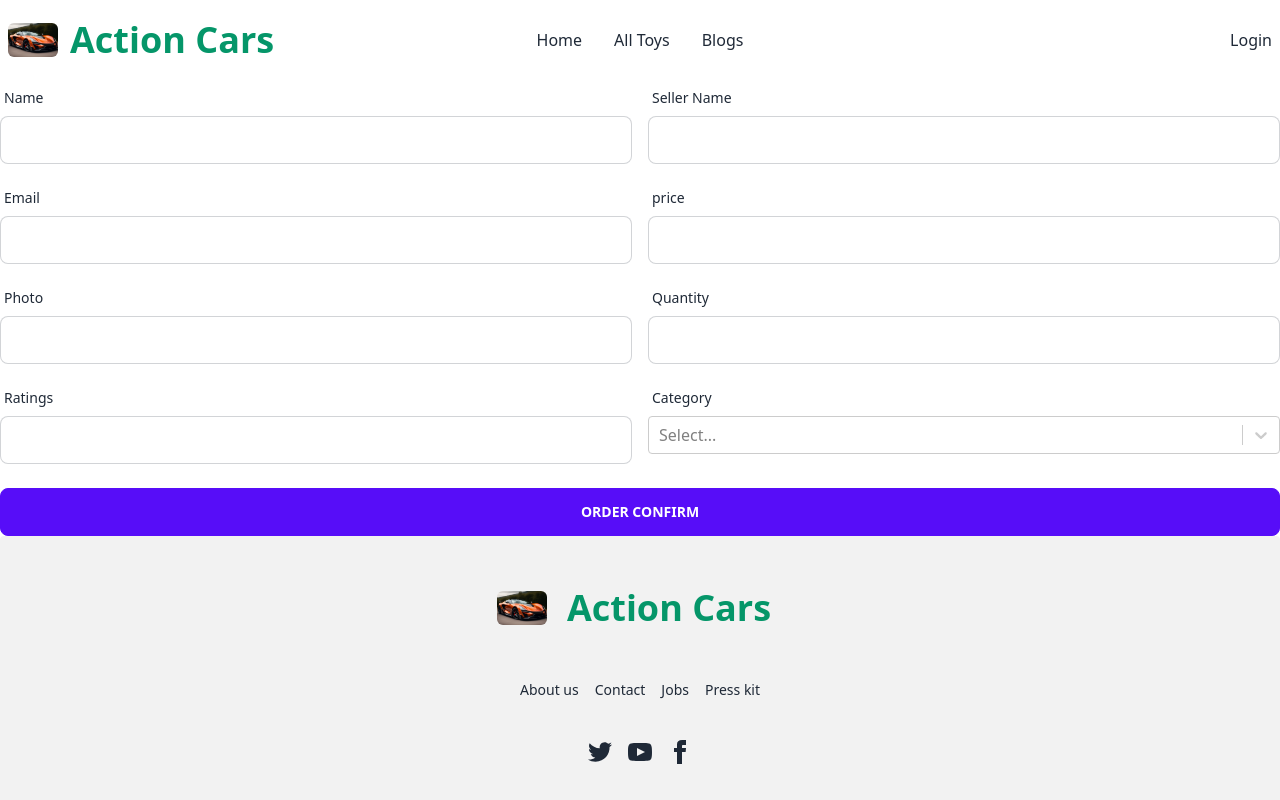
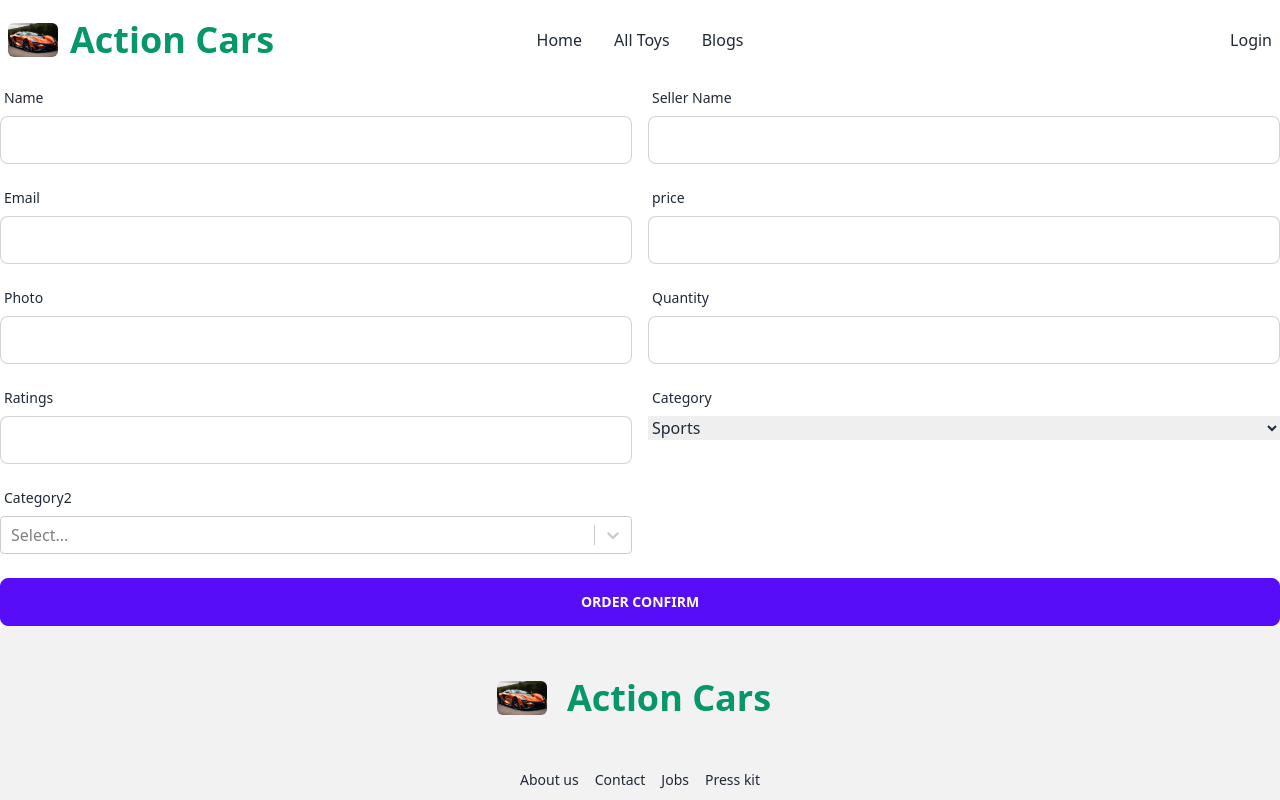
Before and after one commit to Ruhan-ia/toy-client, a React (Vite) app: page /addtoy in a window 1280 px wide. Shown: the top 800 px of the page. Built offline with nearby package versions, Linux system fonts and the light colour scheme; no server answers.

Commit message:
user name added

```diff
--- a/src/Pages/AddToy/AddToy.jsx
+++ b/src/Pages/AddToy/AddToy.jsx
@@ -1,37 +1,40 @@
-import React, { useContext, useState } from 'react';
+import React, { useContext, useState } from "react";
 import { useForm } from "react-hook-form";
-import { AuthContext } from '../../Provider/AuthProvider';
-import Select from 'react-select';
-
+import { AuthContext } from "../../Provider/AuthProvider";
+import Select from "react-select";
 
 const options = [
-    { value: 'sports', label: 'sports' },
-    { value: 'classic', label: 'classic' },
-    { value: 'truck', label: 'truck' },
+  { value: "sports", label: "sports" },
+  { value: "classic", label: "classic" },
+  { value: "truck", label: "truck" },
 ];
 
 const AddToy = () => {
-    const {user} = useContext(AuthContext)
+  const { user } = useContext(AuthContext);
   const [selectedOption, setSelectedOption] = useState(null);
-    const { register, handleSubmit, watch, formState: { errors } } = useForm();
-    const onSubmit = data =>{
+  const {
+    register,
+    handleSubmit,
+    watch,
+    formState: { errors },
+  } = useForm();
+  const onSubmit = (data) => {
+    data.category = selectedOption;
 
-    data.category =selectedOption;
+    fetch("http://localhost:5000/toys", {
+      method: "POST",
+      headers: {
+        "content-type": "application/json",
+      },
+      body: JSON.stringify(data),
+    })
+      .then((res) => res.json())
+      .then((data) => {
+        console.log(data);
+      });
 
-    fetch('http://localhost:5000/toys', {
-        method:'POST',
-        headers:{
-            'content-type':'application/json'
-        },
-        body:JSON.stringify(data)
-    })
-    .then(res => res.json())
-    .then(data =>{
     console.log(data);
-    })
-
-
-    console.log(data)}
+  };
   return (
     <form onSubmit={handleSubmit(onSubmit)}>
       {errors.exampleRequired && <span>This field is required</span>}
@@ -41,7 +44,8 @@ const AddToy = () => {
           <label className="label">
             <span className="label-text">Name</span>
           </label>
-                <input {...register("name")}
+          <input
+            {...register("name")}
             type="text"
             name="name"
             className="input input-bordered"
@@ -51,18 +55,19 @@ const AddToy = () => {
           <label className="label">
             <span className="label-text">Seller Name</span>
           </label>
-                <input {...register("Seller name")}
+          <input
+            {...register("Seller name")}
             type="text"
             defaultValue={user?.name}
             className="input input-bordered"
           />
-
         </div>
         <div className="form-control">
           <label className="label">
             <span className="label-text">Email</span>
           </label>
-                <input {...register("email", { required: true })}
+          <input
+            {...register("email", { required: true })}
             type="email"
             value={user?.email}
             name="email"
@@ -73,49 +78,55 @@ const AddToy = () => {
           <label className="label">
             <span className="label-text">price</span>
           </label>
-                <input {...register("price")}
+          <input
+            {...register("price")}
             type="text"
-
             className="input input-bordered"
           />
-
         </div>
         <div className="form-control">
           <label className="label">
             <span className="label-text">Photo</span>
           </label>
-                <input {...register("img")}
+          <input
+            {...register("img")}
             type="url"
-
             className="input input-bordered"
           />
-
         </div>
         <div className="form-control">
           <label className="label">
             <span className="label-text">Quantity</span>
           </label>
-                <input {...register("quantity")}
+          <input
+            {...register("quantity")}
             type="number"
-
             className="input input-bordered"
           />
-
         </div>
         <div className="form-control">
           <label className="label">
             <span className="label-text">Ratings</span>
           </label>
-                <input {...register("ratings")}
+          <input
+            {...register("ratings")}
             type="number"
-
             className="input input-bordered"
           />
-
         </div>
         <div className="form-control">
           <label className="label">
             <span className="label-text">Category</span>
+          </label>
+          <select {...register("category")}>
+            <option value="Sports">Sports</option>
+            <option value="Classic">Classic</option>
+            <option value="Trucks">Trucks</option>
+          </select>
+        </div>
+        <div className="form-control">
+          <label className="label">
+            <span className="label-text">Category2</span>
           </label>
           <Select
             defaultValue={selectedOption}
@@ -123,7 +134,6 @@ const AddToy = () => {
             options={options}
             isMulti
           />
-
         </div>
       </div>
       <div className="form-control mt-6">
--- a/src/Pages/Register/Register.jsx
+++ b/src/Pages/Register/Register.jsx
@@ -2,9 +2,15 @@
 import { useContext } from "react";
 import { AuthContext } from "../../Provider/AuthProvider";
 import { Link } from "react-router-dom";
+import {  getAuth, updateProfile  } from "firebase/auth";
+import app from "../../Firebase/firebase.config";
+
+const auth = getAuth(app)
 
 
 const Register = () => {
+
+
 
 
 
@@ -20,12 +26,31 @@ const Register = () => {
         createUser(email, password)
         .then(result =>{
             const loggedUser = result.user;
+
             console.log(loggedUser)
+            updateData  (result.user, name, photo)
+
         })
         .catch(error =>{
             console.log(error.message)
         })
+        const updateData = (user, name, photo) =>{
+          updateProfile(user, {
+            displayName:name , photoURL:photo
+          })
+          .then(() =>{
+            console.log('heloo')
+          })
+          .catch(error =>{
+            console.log(error.message)
+          })
+        }
+
+
     }
+
+
+
 
     const handleGoogleLogIn = () =>{
       googleSignIn()
@@ -36,7 +61,13 @@ const Register = () => {
       .catch(error =>{
         console.log(error.message)
       })
+
+
     }
+
+
+
+
   return (
     <div className="hero min-h-screen bg-base-200">
       <div className="hero-content flex-col lg:flex-row-reverse">
@@ -60,7 +91,7 @@ const Register = () => {
                 <span className="label-text">Photo</span>
               </label>
               <input
-                type="text"
+                type="url"
                 placeholder="photo"
                 name="photo"
                 required
```
Lines whose indentation alone changed are shown as unchanged.
